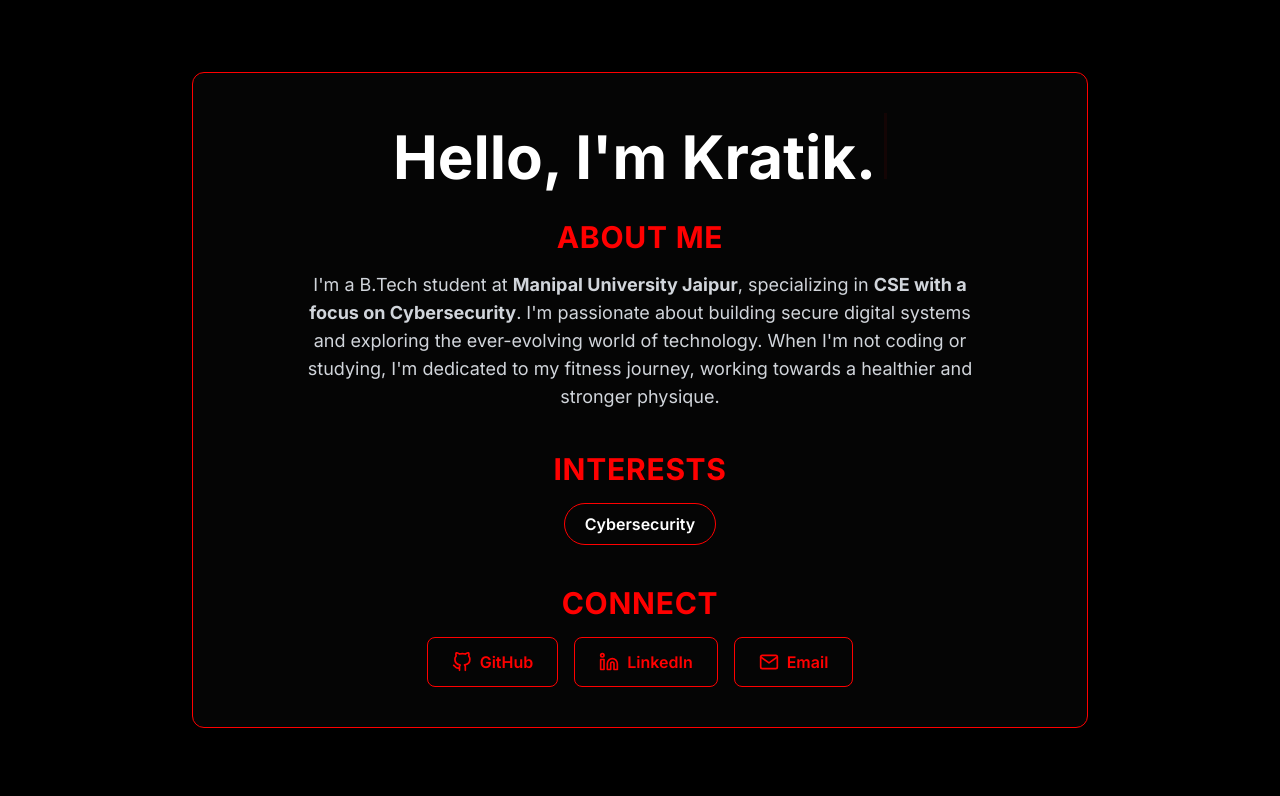
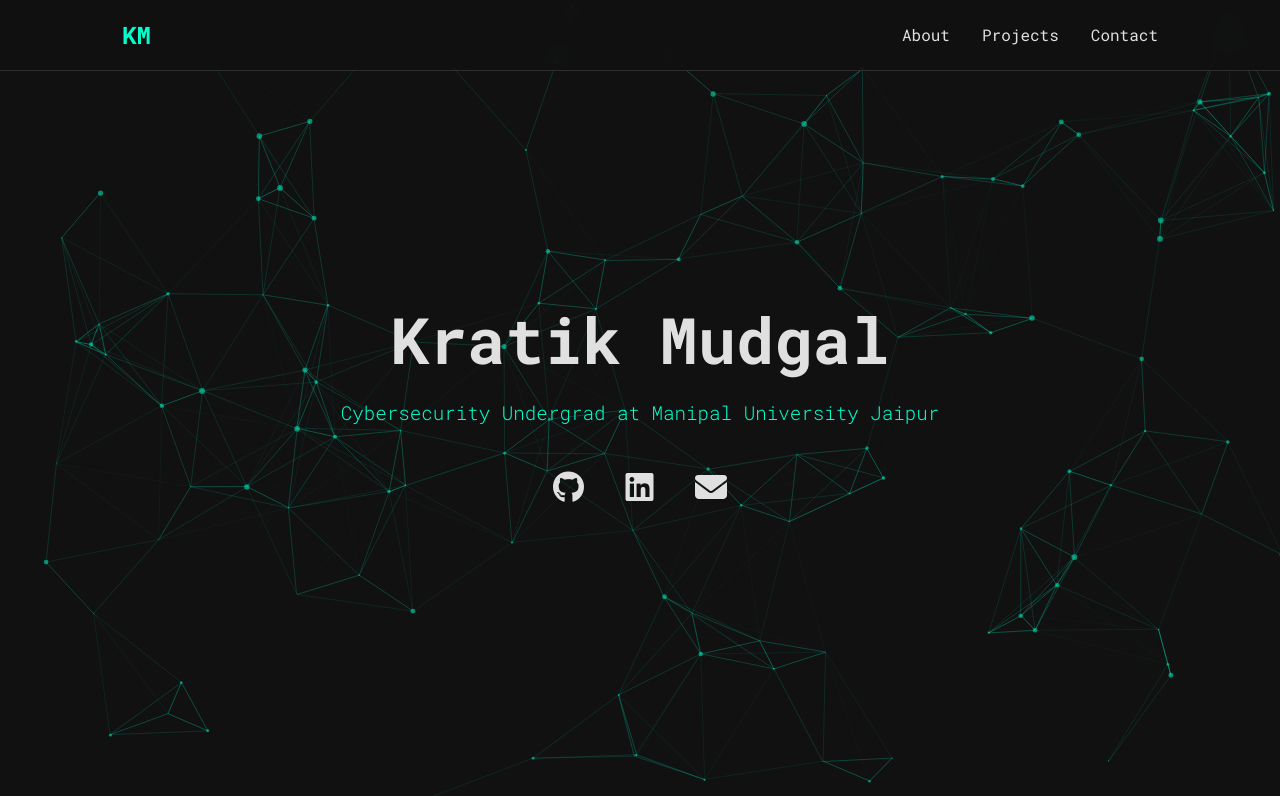
Before and after one commit to moonboyknm/moonboyknm.github.io, a plain HTML site: page index.html in a window 1280 px wide. Shown: the top 796 px of the page. Drawn offline with nearby package versions, Linux system fonts and the light colour scheme.

Commit message:
V2 with css and js

```diff
--- a/index.html
+++ b/index.html
@@ -3,149 +3,98 @@
 <head>
     <meta charset="UTF-8">
     <meta name="viewport" content="width=device-width, initial-scale=1.0">
-    <title>Kratik - Portfolio</title>
-    <script src="https://cdn.tailwindcss.com"></script>
+    <title>Kratik Mudgal | Cybersecurity Portfolio</title>
+    <link rel="stylesheet" href="style.css">
     <link rel="preconnect" href="https://fonts.googleapis.com">
     <link rel="preconnect" href="https://fonts.gstatic.com" crossorigin>
-    <link href="https://fonts.googleapis.com/css2?family=Inter:wght@400;600;700&display=swap" rel="stylesheet">
-    <style>
-        /* Custom styles for the sharp neon theme */
-        body {
-            font-family: 'Inter', sans-serif;
-            background-color: #000000; /* Pure Black */
-            color: #ffffff; /* Pure White */
-        }
+    <link href="https://fonts.googleapis.com/css2?family=Roboto+Mono:wght@300;400;700&display=swap" rel="stylesheet">
+    <link href="https://unpkg.com/aos@2.3.1/dist/aos.css" rel="stylesheet">
+    <link rel="stylesheet" href="https://cdnjs.cloudflare.com/ajax/libs/font-awesome/6.4.2/css/all.min.css">
+</head>
+<body>
 
-        .main-card {
-            background-color: rgba(10, 10, 10, 0.5); /* Slightly transparent black */
-            border: 1px solid #ff0000;
-            backdrop-filter: blur(8px);
-            -webkit-backdrop-filter: blur(8px);
-        }
+    <div id="particles-js"></div>
 
-        .accent-text {
-            color: #ff0000; /* Neon Red */
-        }
-
-        .interest-tag {
-            border: 1px solid #ff0000;
-            color: #ffffff;
-            background-color: transparent;
-            transition: all 0.2s ease-in-out;
-        }
-        .interest-tag:hover {
-            background-color: #ff0000;
-            color: #000000;
-        }
-
-        .connect-button {
-            border: 1px solid #ff0000;
-            color: #ff0000;
-            background-color: transparent;
-            transition: all 0.2s ease-in-out;
-        }
-
-        .connect-button:hover {
-            background-color: #ff0000;
-            color: #000000;
-            transform: translateY(-2px);
-        }
-
-        /* Ensure SVGs in buttons change color on hover */
-        .connect-button:hover svg {
-            stroke: #000000;
-        }
-
-        /* Typing cursor effect */
-        .typed-cursor {
-            display: inline-block;
-            width: 3px;
-            height: 1.1em;
-            background-color: #ff0000;
-            margin-left: 8px;
-            animation: blink 1s infinite;
-        }
-
-        @keyframes blink {
-            0%, 100% { opacity: 1; }
-            50% { opacity: 0; }
-        }
-    </style>
-</head>
-<body class="min-h-screen flex items-center justify-center p-4 sm:p-6 lg:p-8">
-
-    <div class="w-full max-w-4xl mx-auto">
-        <main class="main-card rounded-xl p-6 sm:p-10 text-center">
-
-            <!-- Header Section -->
-            <header class="mb-8">
-                <h1 id="typing-text" class="text-4xl sm:text-5xl md:text-6xl font-bold text-white"></h1>
+    <header>
+        <nav>
+            <div class="logo">KM</div>
+            <ul>
+                <li><a href="#about">About</a></li>
+                <li><a href="#projects">Projects</a></li>
+                <li><a href="#contact">Contact</a></li>
+            </ul>
+        </nav>
     </header>
 
-            <!-- About Me Section -->
-            <section class="mb-10">
-                <h2 class="text-2xl sm:text-3xl accent-text font-bold mb-4 tracking-wide">ABOUT ME</h2>
-                <p class="text-base sm:text-lg max-w-2xl mx-auto leading-relaxed text-gray-300">
-                    I'm a B.Tech student at <strong>Manipal University Jaipur</strong>, specializing in <strong>CSE with a focus on Cybersecurity</strong>. I'm passionate about building secure digital systems and exploring the ever-evolving world of technology. When I'm not coding or studying, I'm dedicated to my fitness journey, working towards a healthier and stronger physique.
+    <main>
+        <section id="hero">
+            <div class="hero-content">
+                <h1 data-aos="fade-down">Kratik Mudgal</h1>
+                <p class="subtitle" data-aos="fade-down" data-aos-delay="200">
+                    Cybersecurity Undergrad at Manipal University Jaipur
                 </p>
-            </section>
-
-            <!-- Skills Section -->
-            <section class="mb-10">
-                <h2 class="text-2xl sm:text-3xl accent-text font-bold mb-4 tracking-wide">INTERESTS</h2>
-                <div class="flex flex-wrap justify-center gap-3 sm:gap-4">
-                    <span class="interest-tag text-sm sm:text-base py-2 px-5 rounded-full font-semibold">Cybersecurity</span>
+                <div class="social-links" data-aos="fade-up" data-aos-delay="400">
+                    <a href="https://github.com/moonboyknm" target="_blank" aria-label="GitHub"><i class="fab fa-github"></i></a>
+                    <a href="https://www.linkedin.com/in/kratikmudgal/" target="_blank" aria-label="LinkedIn"><i class="fab fa-linkedin"></i></a>
+                    <a href="mailto:mudgal.kratik@gmail.com" aria-label="Email"><i class="fas fa-envelope"></i></a>
+                </div>
             </div>
         </section>
 
-            <!-- Connect Section -->
-            <section>
-                <h2 class="text-2xl sm:text-3xl accent-text font-bold mb-4 tracking-wide">CONNECT</h2>
-                <div class="flex flex-col sm:flex-row justify-center items-center gap-4">
-                    <!-- Replace '#' with your actual links -->
-                    <a href="https://github.com/moonboyknm" class="connect-button w-full sm:w-auto flex items-center justify-center gap-2 font-semibold py-3 px-6 rounded-lg">
-                        <svg xmlns="http://www.w3.org/2000/svg" width="20" height="20" viewBox="0 0 24 24" fill="none" stroke="#ff0000" stroke-width="2" stroke-linecap="round" stroke-linejoin="round"><path d="M9 19c-5 1.5-5-2.5-7-3m14 6v-3.87a3.37 3.37 0 0 0-.94-2.61c3.14-.35 6.44-1.54 6.44-7A5.44 5.44 0 0 0 20 4.77 5.07 5.07 0 0 0 19.91 1S18.73.65 16 2.48a13.38 13.38 0 0 0-7 0C6.27.65 5.09 1 5.09 1A5.07 5.07 0 0 0 5 4.77a5.44 5.44 0 0 0-1.5 3.78c0 5.42 3.3 6.61 6.44 7A3.37 3.37 0 0 0 9 18.13V22"></path></svg>
-                        GitHub
-                    </a>
-                    <a href="https://www.linkedin.com/in/kratikmudgal/" class="connect-button w-full sm:w-auto flex items-center justify-center gap-2 font-semibold py-3 px-6 rounded-lg">
-                        <svg xmlns="http://www.w3.org/2000/svg" width="20" height="20" viewBox="0 0 24 24" fill="none" stroke="#ff0000" stroke-width="2" stroke-linecap="round" stroke-linejoin="round"><path d="M16 8a6 6 0 0 1 6 6v7h-4v-7a2 2 0 0 0-2-2 2 2 0 0 0-2 2v7h-4v-7a6 6 0 0 1 6-6z"></path><rect x="2" y="9" width="4" height="12"></rect><circle cx="4" cy="4" r="2"></circle></svg>
-                        LinkedIn
-                    </a>
-                    <a href="mailto:mudgal.kratik@gmail.com" class="connect-button w-full sm:w-auto flex items-center justify-center gap-2 font-semibold py-3 px-6 rounded-lg">
-                        <svg xmlns="http://www.w3.org/2000/svg" width="20" height="20" viewBox="0 0 24 24" fill="none" stroke="#ff0000" stroke-width="2" stroke-linecap="round" stroke-linejoin="round"><path d="M4 4h16c1.1 0 2 .9 2 2v12c0 1.1-.9 2-2 2H4c-1.1 0-2-.9-2-2V6c0-1.1.9-2 2-2z"></path><polyline points="22,6 12,13 2,6"></polyline></svg>
-                        Email
-                    </a>
+        <section id="about" class="container">
+            <h2 data-aos="fade-right">About Me</h2>
+            <div class="about-content" data-aos="fade-up">
+                <p>
+                    I'm a 19-year-old undergrad mastering core Computer Science and Cybersecurity concepts, with a keen interest in integrating AI. Beyond the screen, I indulge in a variety of hobbies across music, art, fitness, and gaming. My curiosity for how the world works drives me to explore philosophy, history, and science, complementing my passion for technology.
+                </p>
             </div>
         </section>
 
+        <section id="projects" class="container">
+            <h2 data-aos="fade-right">My Projects</h2>
+            <div class="project-grid">
+                <div class="project-card" data-aos="fade-up">
+                    <h3>Project Title 1</h3>
+                    <p>A brief description of your project. What was the technology stack? What problem did it solve?</p>
+                    <div class="project-links">
+                        <a href="#" target="_blank">View Code <i class="fab fa-github"></i></a>
+                        <a href="#" target="_blank">Live Demo <i class="fas fa-external-link-alt"></i></a>
+                    </div>
+                </div>
+                <div class="project-card" data-aos="fade-up" data-aos-delay="200">
+                    <h3>Project Title 2</h3>
+                    <p>A brief description of your project. What was the technology stack? What problem did it solve?</p>
+                    <div class="project-links">
+                        <a href="#" target="_blank">View Code <i class="fab fa-github"></i></a>
+                        <a href="#" target="_blank">Live Demo <i class="fas fa-external-link-alt"></i></a>
+                    </div>
+                </div>
+                <div class="project-card" data-aos="fade-up" data-aos-delay="400">
+                    <h3>Project Title 3</h3>
+                    <p>A brief description of your project. What was the technology stack? What problem did it solve?</p>
+                    <div class="project-links">
+                        <a href="#" target="_blank">View Code <i class="fab fa-github"></i></a>
+                        <a href="#" target="_blank">Live Demo <i class="fas fa-external-link-alt"></i></a>
+                    </div>
+                </div>
+            </div>
+        </section>
+
+        <section id="contact" class="container">
+            <h2 data-aos="fade-right">Get In Touch</h2>
+            <p data-aos="fade-up">
+                My inbox is always open. Whether you have a question or just want to say hi, I'll try my best to get back to you!
+            </p>
+            <a href="mailto:mudgal.kratik@gmail.com" class="button" data-aos="fade-up" data-aos-delay="200">Say Hello</a>
+        </section>
     </main>
-    </div>
 
-    <script>
-        // Simple typing effect script
-        const typingTextElement = document.getElementById('typing-text');
-        const textToType = "Hello, I'm Kratik.";
-        let charIndex = 0;
+    <footer>
+        <p>&copy; 2025 Kratik Mudgal. Designed & Built with ❤️</p>
+    </footer>
 
-        function type() {
-            if (charIndex < textToType.length) {
-                // Add the next character
-                typingTextElement.innerHTML = textToType.substring(0, charIndex + 1) + '<span class="typed-cursor"></span>';
-                charIndex++;
-                setTimeout(type, 150); // Speed of typing
-            } else {
-                // Keep the cursor blinking after typing is complete
-                typingTextElement.innerHTML = textToType + '<span class="typed-cursor"></span>';
-            }
-        }
-
-        // Start the typing effect when the page loads
-        document.addEventListener('DOMContentLoaded', function() {
-            if (typingTextElement) {
-                type();
-            }
-        });
-    </script>
-
+    <script src="https://cdn.jsdelivr.net/particles.js/2.0.0/particles.min.js"></script>
+    <script src="https://unpkg.com/aos@2.3.1/dist/aos.js"></script>
+    <script src="script.js"></script>
 </body>
 </html>
--- /dev/null
+++ b/script.js
@@ -0,0 +1,112 @@
+// Initialize Animate On Scroll (AOS)
+AOS.init({
+    duration: 1000, // values from 0 to 3000, with step 50ms
+    once: true,     // whether animation should happen only once - while scrolling down
+});
+
+// Initialize Particles.js
+particlesJS("particles-js", {
+  "particles": {
+    "number": {
+      "value": 100, // Number of particles
+      "density": {
+        "enable": true,
+        "value_area": 800
+      }
+    },
+    "color": {
+      "value": "#00ffcc" // Particle color
+    },
+    "shape": {
+      "type": "circle",
+      "stroke": {
+        "width": 0,
+        "color": "#000000"
+      },
+      "polygon": {
+        "nb_sides": 5
+      }
+    },
+    "opacity": {
+      "value": 0.5,
+      "random": false,
+      "anim": {
+        "enable": false,
+        "speed": 1,
+        "opacity_min": 0.1,
+        "sync": false
+      }
+    },
+    "size": {
+      "value": 3,
+      "random": true,
+      "anim": {
+        "enable": false,
+        "speed": 40,
+        "size_min": 0.1,
+        "sync": false
+      }
+    },
+    "line_linked": {
+      "enable": true,
+      "distance": 150,
+      "color": "#00ffcc", // Line color
+      "opacity": 0.4,
+      "width": 1
+    },
+    "move": {
+      "enable": true,
+      "speed": 2, // Speed of particles
+      "direction": "none",
+      "random": false,
+      "straight": false,
+      "out_mode": "out",
+      "bounce": false,
+      "attract": {
+        "enable": false,
+        "rotateX": 600,
+        "rotateY": 1200
+      }
+    }
+  },
+  "interactivity": {
+    "detect_on": "canvas",
+    "events": {
+      "onhover": {
+        "enable": true,
+        "mode": "grab" // 'grab' or 'repulse'
+      },
+      "onclick": {
+        "enable": true,
+        "mode": "push"
+      },
+      "resize": true
+    },
+    "modes": {
+      "grab": {
+        "distance": 140,
+        "line_linked": {
+          "opacity": 1
+        }
+      },
+      "bubble": {
+        "distance": 400,
+        "size": 40,
+        "duration": 2,
+        "opacity": 8,
+        "speed": 3
+      },
+      "repulse": {
+        "distance": 200,
+        "duration": 0.4
+      },
+      "push": {
+        "particles_nb": 4
+      },
+      "remove": {
+        "particles_nb": 2
+      }
+    }
+  },
+  "retina_detect": true
+});
--- /dev/null
+++ b/style.css
@@ -0,0 +1,236 @@
+/* --- CSS Variables for Easy Theming --- */
+:root {
+    --bg-color: #111111;
+    --primary-color: #00ffcc; /* A vibrant, techy green */
+    --text-color: #e0e0e0;
+    --card-bg-color: #1a1a1a;
+    --border-color: #2e2e2e;
+    --font-family: 'Roboto Mono', monospace;
+}
+
+/* --- General Styles --- */
+*, *::before, *::after {
+    box-sizing: border-box;
+    margin: 0;
+    padding: 0;
+}
+
+html {
+    scroll-behavior: smooth;
+}
+
+body {
+    background-color: var(--bg-color);
+    color: var(--text-color);
+    font-family: var(--font-family);
+    line-height: 1.6;
+}
+
+/* --- Particle Background --- */
+#particles-js {
+    position: fixed;
+    width: 100%;
+    height: 100%;
+    top: 0;
+    left: 0;
+    z-index: -1;
+}
+
+/* --- Navigation & Header --- */
+header {
+    position: fixed;
+    width: 100%;
+    top: 0;
+    left: 0;
+    z-index: 10;
+    background-color: rgba(17, 17, 17, 0.8);
+    backdrop-filter: blur(10px);
+    border-bottom: 1px solid var(--border-color);
+}
+
+nav {
+    display: flex;
+    justify-content: space-between;
+    align-items: center;
+    max-width: 1100px;
+    margin: 0 auto;
+    padding: 1rem 2rem;
+}
+
+.logo {
+    font-size: 1.5rem;
+    font-weight: 700;
+    color: var(--primary-color);
+}
+
+nav ul {
+    list-style: none;
+    display: flex;
+    gap: 2rem;
+}
+
+nav a {
+    color: var(--text-color);
+    text-decoration: none;
+    font-size: 1rem;
+    transition: color 0.3s ease;
+}
+
+nav a:hover {
+    color: var(--primary-color);
+}
+
+/* --- Hero Section --- */
+#hero {
+    min-height: 100vh;
+    display: flex;
+    align-items: center;
+    justify-content: center;
+    text-align: center;
+    padding: 0 2rem;
+}
+
+.hero-content h1 {
+    font-size: 4rem;
+    margin-bottom: 0.5rem;
+    font-weight: 700;
+}
+
+.hero-content .subtitle {
+    font-size: 1.2rem;
+    color: var(--primary-color);
+    margin-bottom: 2rem;
+    font-weight: 300;
+    max-width: 600px;
+}
+
+.social-links a {
+    color: var(--text-color);
+    font-size: 2rem;
+    margin: 0 1rem;
+    transition: color 0.3s ease, transform 0.3s ease;
+}
+
+.social-links a:hover {
+    color: var(--primary-color);
+    transform: translateY(-5px);
+}
+
+/* --- General Section Styling --- */
+.container {
+    max-width: 960px;
+    margin: 0 auto;
+    padding: 6rem 2rem;
+}
+
+.container h2 {
+    font-size: 2.5rem;
+    margin-bottom: 2rem;
+    position: relative;
+    padding-bottom: 0.5rem;
+    color: var(--primary-color);
+}
+
+.container h2::after {
+    content: '';
+    position: absolute;
+    bottom: 0;
+    left: 0;
+    width: 50px;
+    height: 3px;
+    background-color: var(--primary-color);
+}
+
+/* --- Project Section --- */
+.project-grid {
+    display: grid;
+    grid-template-columns: repeat(auto-fit, minmax(280px, 1fr));
+    gap: 2rem;
+}
+
+.project-card {
+    background-color: var(--card-bg-color);
+    border: 1px solid var(--border-color);
+    padding: 2rem;
+    border-radius: 8px;
+    transition: transform 0.3s ease, box-shadow 0.3s ease;
+}
+
+.project-card:hover {
+    transform: translateY(-10px);
+    box-shadow: 0 10px 20px rgba(0, 255, 204, 0.1);
+}
+
+.project-card h3 {
+    color: var(--primary-color);
+    margin-bottom: 1rem;
+}
+
+.project-links {
+    margin-top: 1.5rem;
+}
+
+.project-links a {
+    color: var(--text-color);
+    text-decoration: none;
+    margin-right: 1.5rem;
+    font-weight: 700;
+}
+
+.project-links a:hover {
+    color: var(--primary-color);
+}
+
+.project-links i {
+    margin-left: 0.5rem;
+}
+
+/* --- Contact Section --- */
+#contact p {
+    margin-bottom: 2rem;
+    max-width: 600px;
+}
+
+.button {
+    display: inline-block;
+    padding: 0.8rem 2rem;
+    border: 1px solid var(--primary-color);
+    color: var(--primary-color);
+    text-decoration: none;
+    border-radius: 4px;
+    font-weight: 700;
+    transition: background-color 0.3s ease, color 0.3s ease;
+}
+
+.button:hover {
+    background-color: var(--primary-color);
+    color: var(--bg-color);
+}
+
+/* --- Footer --- */
+footer {
+    text-align: center;
+    padding: 2rem;
+    border-top: 1px solid var(--border-color);
+    font-size: 0.9rem;
+    font-weight: 300;
+}
+
+/* --- Responsive Design --- */
+@media (max-width: 768px) {
+    .hero-content h1 {
+        font-size: 2.5rem;
+    }
+
+    .hero-content .subtitle {
+        font-size: 1rem;
+    }
+
+    nav ul {
+        display: none; /* Simple mobile view hides nav links */
+    }
+
+    .container {
+        padding: 4rem 1.5rem;
+    }
+}
```
Lines whose indentation alone changed are shown as unchanged.
